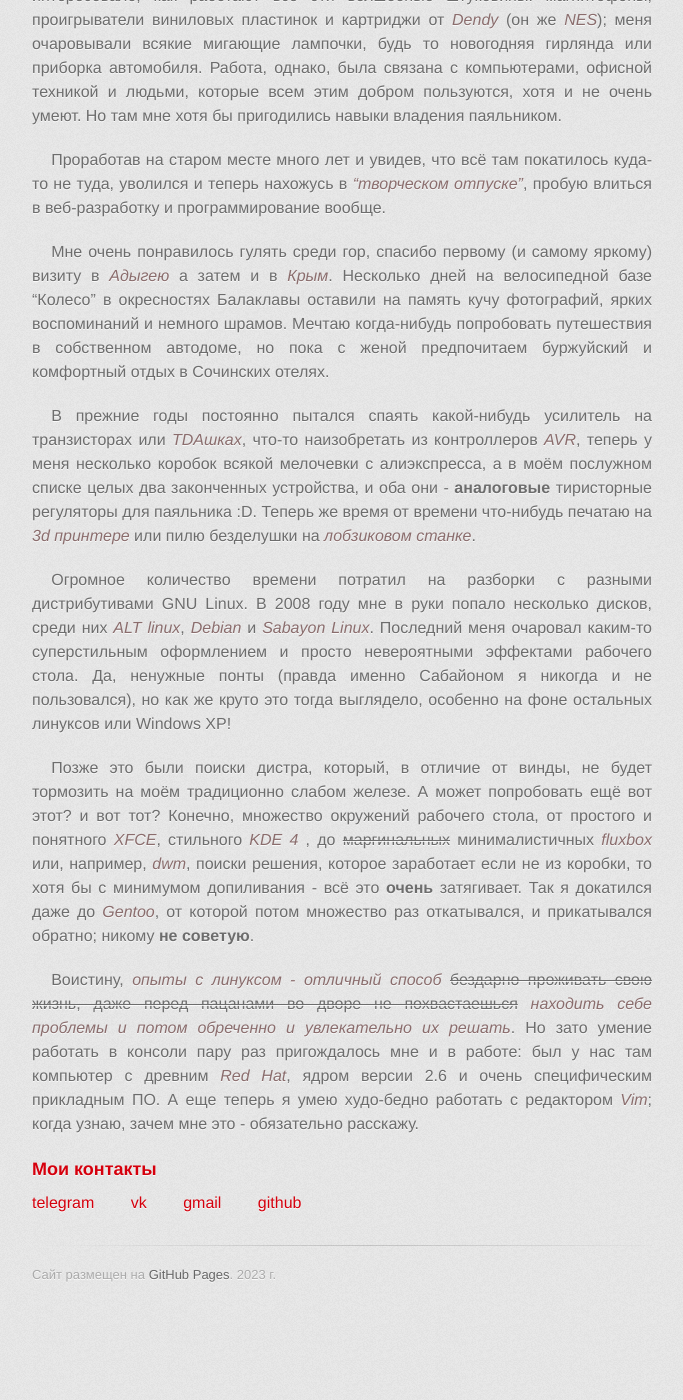
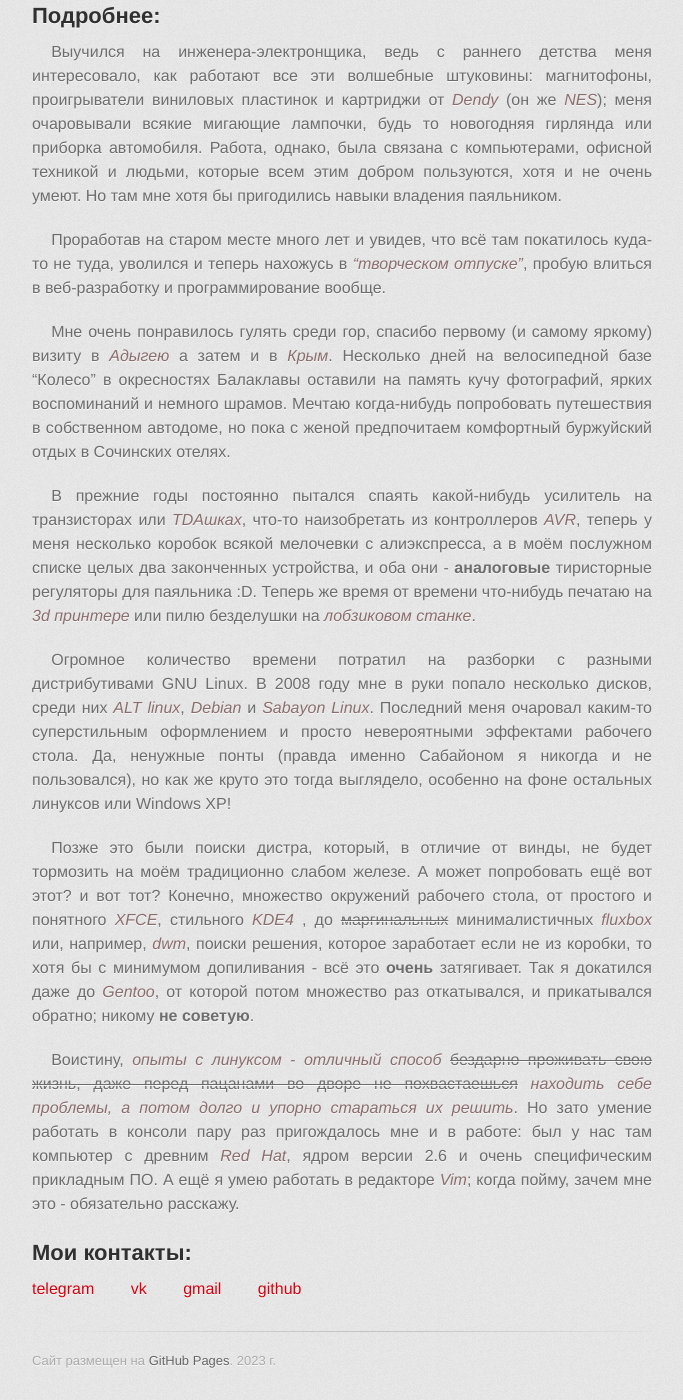
Before and after one commit to Obstbox/jekyll-heavy-duty, a Jekyll site: the page built from docs/about.markdown, in a window 1280 px wide and 1400 px high, scrolled down 654 px. Shown: the whole window, without its empty margins (298-981 px from the left). Built offline with Jekyll 4.4.1, drawn with Linux system fonts in a browser that asks for light colours; some web fonts are replaced; before the commit the page ends 1968 px from its top, so only the background shows below that; some of the changed text lies outside the part shown.

Commit message:
upd about +

```diff
--- a/docs/_layouts/about.html
+++ b/docs/_layouts/about.html
@@ -9,16 +9,23 @@ layout: default
     >
   </figure>
   <div>
-    <h3>Кратко:</h3>
-    <p class="no-indent">Привет. Меня зовут <em>Иван</em>.</p>
-    <p><em>Живу</em> в <a href="https://ru.wikipedia.org/wiki/%D0%9D%D0%B0%D0%B4%D1%8B%D0%BC">маленьком северном городке</a>.
-    <em>Умею</em> в компьютеры,  МФУ и оконечивать витые пары. <em>Люблю</em>
-    <a href="https://embeddedinventor.com/distro-hopping-what-why-how-explained/">ковыряться в этих ваших линуксах</a>,
-    слушать всякую электронную и тяжелую музыку, <em>изредка</em> гоняю на велике и даже лыжах. <em>Знаю</em> с какой
-    стороны браться за паяльник, и почему чем меньше
-    <a href="https://www.ruselectronic.com/ekvivalentnoe-posledovatelnoe-soprotivlenie-kondensatora-esr/">ESR конденсатора
-    </a> - тем лучше. А <span style="text-decoration: line-through;">дым отечества</span> <em>запах керосина по утрам
-    </em> мне сладок и приятен.
+    <h2>Кратко:</h2>
+    <p>
+      Меня зовут <em>Иван</em>.
+    </p>
+    <p>
+      <em>Живу</em> в <a href="https://ru.wikipedia.org/wiki/%D0%9D%D0%B0%D0%B4%D1%8B%D0%BC">
+      маленьком северном городке</a>.  <em>Умею</em> в компьютеры,  МФУ и оконечивать витые пары. <em>Люблю</em>
+      <a href="https://embeddedinventor.com/distro-hopping-what-why-how-explained/">ковыряться в этих ваших
+      линуксах</a>, слушать всякую электронную и тяжелую музыку, <em>изредка</em> гоняю на велике (хотя <em>зимы</em>
+      у нас по полгода) и даже лыжах (хотя зимы у нас <em>по полгода</em>).
+    </p>
+    <p>
+      <em>Знаю</em> с какой стороны браться за паяльник, и почему чем меньше
+      <a href="https://www.ruselectronic.com/ekvivalentnoe-posledovatelnoe-soprotivlenie-kondensatora-esr/">ESR конденсатора
+      </a> - тем лучше. А <span style="text-decoration: line-through;">дым отечества</span> <em>запах керосина по утрам
+      </em> мне сладок и приятен.
+    </p>
   </div>
 </div>
 
--- a/docs/about.markdown
+++ b/docs/about.markdown
@@ -7,7 +7,7 @@ title: Обо мне
 # permalink: /about/
 ---
 
-### Подробно
+## Подробнee:
 Выучился на инженера-электронщика, ведь с раннего детства меня интересовало, как работают все эти волшебные штуковины:
 магнитофоны, проигрыватели виниловых пластинок и картриджи от _Dendy_ (он же _NES_); меня очаровывали всякие мигающие
 лампочки, будь то новогодняя гирлянда или приборка автомобиля. Работа, однако, была связана с компьютерами, офисной
@@ -20,7 +20,7 @@ _"творческом отпуске"_, пробую влиться в веб-
 Мне очень понравилось гулять среди гор, спасибо первому (и самому яркому) визиту в _Адыгею_ а затем и в _Крым_. Несколько
 дней на велосипедной базе "Колесо" в окресностях Балаклавы оставили на память кучу фотографий, ярких воспоминаний и
 немного шрамов. Мечтаю когда-нибудь попробовать путешествия в собственном автодоме, но пока с женой предпочитаем
-буржуйский и комфортный отдых в Сочинских отелях.
+комфортный буржуйский отдых в Сочинских отелях.
 
 В прежние годы постоянно пытался спаять какой-нибудь усилитель на транзисторах или _TDAшках_, что-то наизобретать из
 контроллеров _AVR_, теперь у меня несколько коробок всякой мелочевки с алиэкспресса, а в моём послужном списке целых
@@ -34,17 +34,17 @@ _"творческом отпуске"_, пробую влиться в веб-
 
 Позже это были поиски дистра, который, в отличие от винды, не будет тормозить на моём традиционно слабом железе. А
 может попробовать ещё вот этот? и вот тот? Конечно, множество окружений рабочего стола, от простого и понятного _XFCE_,
-стильного _KDE 4_ , до ~~маргинальных~~ минималистичных _fluxbox_ или, например, _dwm_, поиски решения, которое
+стильного _KDE4_ , до ~~маргинальных~~ минималистичных _fluxbox_ или, например, _dwm_, поиски решения, которое
 заработает если не из коробки, то хотя бы с минимумом допиливания - всё это __очень__ затягивает. Так я докатился даже
 до _Gentoo_, от которой потом множество раз откатывался, и прикатывался обратно; никому __не советую__.
 
 Воистину, _опыты с линуксом - отличный способ_ ~~бездарно проживать свою жизнь, даже перед пацанами во дворе не
-похвастаешься~~ _находить себе проблемы и потом обреченно и увлекательно их решать_. Но зато умение работать в консоли
+похвастаешься~~ _находить себе проблемы, а потом долго и упорно стараться их решить_. Но зато умение работать в консоли
 пару раз пригождалось мне и в работе: был у нас там компьютер с древним _Red Hat_, ядром версии 2.6 и очень
-специфическим прикладным ПО. А еще теперь я умею худо-бедно работать с редактором _Vim_; когда узнаю, зачем мне это -
+специфическим прикладным ПО. А ещё я умею работать в редакторе _Vim_; когда пойму, зачем мне это -
 обязательно расскажу.
 
-### Мои контакты
+## Мои контакты:
 
 [telegram](https://t.me/ivan_obstinatus) [vk](https://vk.com/id3354059) [gmail](mailto:obst.box@gmail.com) [github](
 https://github.com/Obstbox)
```
